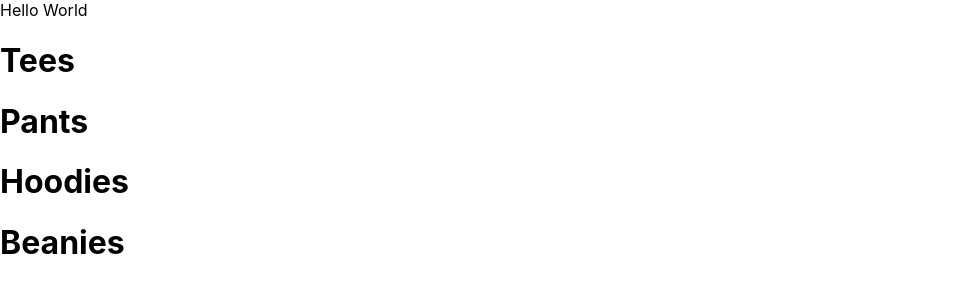
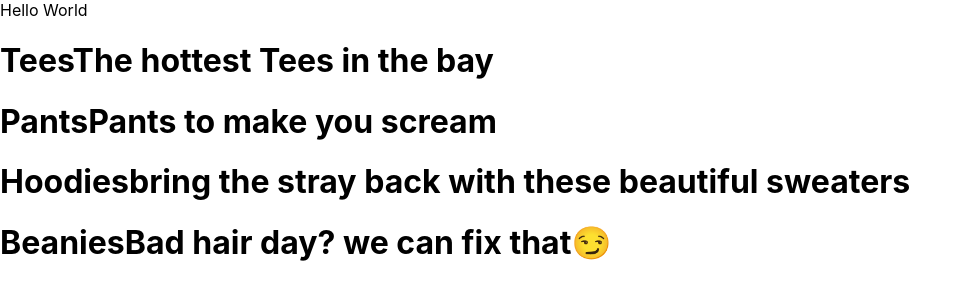
Before and after one commit to LionSnarl/ecom, a React (Create React App) app in the folder ecommerce/: page / in a window 1280 px wide. Shown: the top 300 px of the page, without its empty margins (0-971 px from the left). Built offline with nearby package versions, Linux system fonts and the light colour scheme.

Commit message:
adding simple descriptions to the span

```diff
--- a/ecommerce/src/Homepage.component.jsx
+++ b/ecommerce/src/Homepage.component.jsx
@@ -7,7 +7,7 @@ const HomePage = () => (
         <div className="content">
           <h1 className="title">
             Tees
-            <span className="subtitle"></span>
+            <span className="subtitle">The hottest Tees in the bay</span>
           </h1>
         </div>
       </div>
@@ -15,7 +15,7 @@ const HomePage = () => (
         <div className="content">
           <h1 className="title">
             Pants
-            <span className="subtitle"></span>
+            <span className="subtitle">Pants to make you scream </span>
           </h1>
         </div>
       </div>
@@ -23,7 +23,9 @@ const HomePage = () => (
         <div className="content">
           <h1 className="title">
             Hoodies
-            <span className="subtitle"></span>
+            <span className="subtitle">
+              bring the stray back with these beautiful sweaters
+            </span>
           </h1>
         </div>
       </div>
@@ -31,7 +33,7 @@ const HomePage = () => (
         <div className="content">
           <h1 className="title">
             Beanies
-            <span className="subtitle"></span>
+            <span className="subtitle">Bad hair day? we can fix that😏</span>
           </h1>
         </div>
       </div>
```
